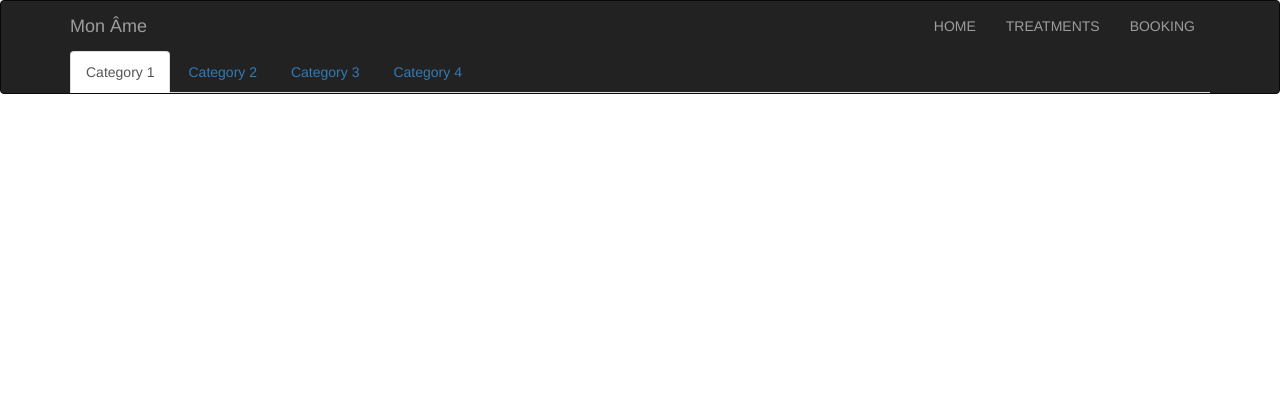
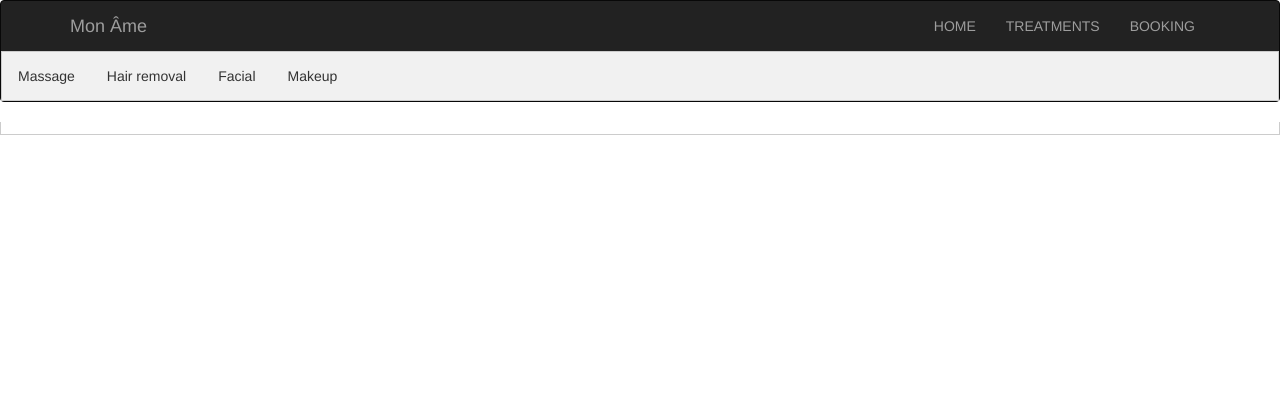
Before and after one commit to EduardsDEV/Mon-me-1st-Year-Project, a Spring app: template bookingsystem/src/main/resources/templates/booking.html in a window 1280 px wide. Shown: the top 420 px of the page. Run offline with Thymeleaf, Linux system fonts and the light colour scheme; the template is opened without the code that fills it, so the values that code supplies are empty; some libraries are stand-ins or nearby versions.

Commit message:
Add link references in comment to show if code is from internet, made treatment webpage and first page of booking

```diff
--- a/bookingsystem/src/main/java/dk/kea/dat16j/therussians/moname/domain/entity/Account.java
+++ b/bookingsystem/src/main/java/dk/kea/dat16j/therussians/moname/domain/entity/Account.java
@@ -9,10 +9,12 @@ import java.util.Collection;
 /**
  * Created by Chris on 18-May-17.
  */
+// Code taken from http://www.baeldung.com/role-and-privilege-for-spring-security-registration
+// and adapted to our project
 @Entity
 @Table(name = "accounts")
-@Inheritance(strategy=InheritanceType.JOINED)
-@DiscriminatorColumn(name="account_type")
+@Inheritance(strategy = InheritanceType.JOINED)
+@DiscriminatorColumn(name = "account_type")
 public abstract class Account {
 
     @Id
--- a/bookingsystem/src/main/java/dk/kea/dat16j/therussians/moname/domain/entity/Privilege.java
+++ b/bookingsystem/src/main/java/dk/kea/dat16j/therussians/moname/domain/entity/Privilege.java
@@ -8,6 +8,8 @@ import java.util.Collection;
 /**
  * Created by Chris on 18-May-17.
  */
+// Code taken from http://www.baeldung.com/role-and-privilege-for-spring-security-registration
+// and adapted to our project
 @Entity
 @Table(name = "privileges")
 public class Privilege {
--- a/bookingsystem/src/main/java/dk/kea/dat16j/therussians/moname/domain/entity/Role.java
+++ b/bookingsystem/src/main/java/dk/kea/dat16j/therussians/moname/domain/entity/Role.java
@@ -8,6 +8,8 @@ import java.util.Collection;
 /**
  * Created by Chris on 18-May-17.
  */
+// Code taken from http://www.baeldung.com/role-and-privilege-for-spring-security-registration
+// and adapted to our project
 @Entity
 @Table(name = "roles")
 public class Role {
--- a/bookingsystem/src/main/java/dk/kea/dat16j/therussians/moname/domain/security/InitialDataLoader.java
+++ b/bookingsystem/src/main/java/dk/kea/dat16j/therussians/moname/domain/security/InitialDataLoader.java
@@ -8,7 +8,6 @@ import dk.kea.dat16j.therussians.moname.domain.repository.RoleRepository;
 import org.springframework.beans.factory.annotation.Autowired;
 import org.springframework.context.ApplicationListener;
 import org.springframework.context.event.ContextRefreshedEvent;
-import org.springframework.security.crypto.password.PasswordEncoder;
 import org.springframework.stereotype.Component;
 import org.springframework.transaction.annotation.Transactional;
 
@@ -18,6 +17,8 @@ import java.util.Collection;
 /**
  * Created by Chris on 18-May-17.
  */
+// Code taken from http://www.baeldung.com/role-and-privilege-for-spring-security-registration
+// and adapted to our project
 @Component
 public class InitialDataLoader implements
         ApplicationListener<ContextRefreshedEvent> {
--- /dev/null
+++ b/bookingsystem/src/main/resources/static/css/tabStyle.css
@@ -0,0 +1,37 @@
+/* Style taken from https://www.w3schools.com/howto/howto_js_tabs.asp*/
+
+/* Style the tab */
+div.tab {
+    overflow: hidden;
+    border: 1px solid #ccc;
+    background-color: #f1f1f1;
+}
+
+/* Style the buttons inside the tab */
+div.tab button {
+    background-color: inherit;
+    float: left;
+    border: none;
+    outline: none;
+    cursor: pointer;
+    padding: 14px 16px;
+    transition: 0.3s;
+}
+
+/* Change background color of buttons on hover */
+div.tab button:hover {
+    background-color: #ddd;
+}
+
+/* Create an active/current tablink class */
+div.tab button.active {
+    background-color: #ccc;
+}
+
+/* Style the tab content */
+.tabcontent {
+    display: none;
+    padding: 6px 12px;
+    border: 1px solid #ccc;
+    border-top: none;
+}
--- a/bookingsystem/src/main/resources/static/index.html
+++ b/bookingsystem/src/main/resources/static/index.html
@@ -24,7 +24,7 @@
                     <li><a href="http://localhost:8080/treatments">TREATMENTS</a></li>
                     <li><a href="http://localhost:8080/appointments">BOOKING</a></li>
                     <li><a href="https://www.facebook.com/monamedk" target="_blank"><img src="images/facebook.png"></a></li>
-                    <li><a href="https://www.instagram.com/monamefrida/" target="_blank"><img src="images/instagram.png"></a></li>
+                    <li><a href="https://www.instagram.com/moname.dk/" target="_blank"><img src="images/instagram.png"></a></li>
                 </ul>
             </div>
         </div>
--- a/bookingsystem/src/main/resources/static/js/tabopener.js
+++ b/bookingsystem/src/main/resources/static/js/tabopener.js
@@ -1,3 +1,5 @@
+// Script taken from https://www.w3schools.com/howto/howto_js_tabs.asp
+
 function openTab(evt, tabInfo) {
     // Declare all variables
     var i, tabcontent, tablinks;
--- a/bookingsystem/src/main/resources/templates/booking.html
+++ b/bookingsystem/src/main/resources/templates/booking.html
@@ -3,8 +3,54 @@
 <head>
     <meta charset="utf-8">
     <title>mon &acirc;me - Hudplejklinik v/ Frida Sandberg</title>
-    <link href="css/booking.css" rel="stylesheet" type="text/css">
     <link rel="stylesheet" href="css/bootstrap.min.css">
+    <link href="css/tabStyle.css" rel="stylesheet" type="text/css">
+
+    <!-- Used for making an url request to the Java application-->
+    <script src="https://ajax.googleapis.com/ajax/libs/jquery/3.2.1/jquery.min.js"></script>
+
+    <script type="text/javascript">
+        $(document).ready(function () {
+            $.ajax({
+                url: "http://localhost:8080/treatments/all",
+                method: "GET",
+                dataType: "json",
+                success: function (data) {
+                    var massageList = "";
+                    var hairRemovalList = "";
+                    var facialList = "";
+                    var makeupList = "";
+                    for (var i = 0; i < data.length; i++) {
+                        var categoryId = data[i].category;
+                        if(categoryId == "massage"){
+                            massageList += "<p align='center'>" + data[i].name + "&nbsp;&nbsp;&nbsp;&nbsp;Price: " + data[i].price + " dkk " + "&nbsp;&nbsp;&nbsp;&nbsp;Duration: " + data[i].duration + " minutes <br>";
+                            massageList += data[i].description + "</p>";
+                            continue;
+                        }
+                        if(categoryId == "hair_removal"){
+                            hairRemovalList += "<p align='center'>" + data[i].name + "&nbsp;&nbsp;&nbsp;&nbsp;Price: " + data[i].price + " dkk " + "&nbsp;&nbsp;&nbsp;&nbsp;Duration: " + data[i].duration + " minutes <br>";
+                            hairRemovalList += data[i].description + "</p>";
+                            continue;
+                        }
+                        if(categoryId == "facial"){
+                            facialList += "<p align='center'>" + data[i].name + "&nbsp;&nbsp;&nbsp;&nbsp;Price: " + data[i].price + " dkk " + "&nbsp;&nbsp;&nbsp;&nbsp;Duration: " + data[i].duration + " minutes <br>";
+                            facialList += data[i].description + "</p>";
+                            continue;
+                        }
+                        if(categoryId == "makeup"){
+                            makeupList += "<p align='center'>" + data[i].name + "&nbsp;&nbsp;&nbsp;&nbsp;Price: " + data[i].price + " dkk " + "&nbsp;&nbsp;&nbsp;&nbsp;Duration: " + data[i].duration + " minutes <br>";
+                            makeupList += data[i].description + "</p>";
+                        }
+                    }
+                    $("#massage").append(massageList);
+                    $("#hair_removal").append(hairRemovalList);
+                    $("#facial").append(facialList);
+                    $("#makeup").append(makeupList);
+                    console.log(data);
+                }
+            });
+        })
+    </script>
 </head>
 <body>
 
@@ -14,7 +60,7 @@
         <div class="container">
             <!-- Logo -->
             <div class="navbar-header">
-                  <a href="index.html" class="navbar-brand" id="logo">Mon &Acirc;me</a>
+                <a href="http://localhost:8080" class="navbar-brand" id="logo">Mon &Acirc;me</a>
             </div>
 
             <!-- Menu Items aligned right-->
@@ -26,16 +72,21 @@
                 </ul>
             </div>
         </div>
-          <div class="container">
-            <ul class="nav nav-tabs">
-              <li role="presentation" class="active"><a href="#">Category 1</a></li>
-              <li role="presentation"><a href="#">Category 2</a></li>
-              <li role="presentation"><a href="#">Category 3</a></li>
-              <li role="presentation"><a href="#">Category 4</a></li>
-            </ul>
+        <div class="tab">
+            <button class="tablinks" onclick="openTab(event, 'massage')">Massage</button>
+            <button class="tablinks" onclick="openTab(event, 'hair_removal')">Hair removal</button>
+            <button class="tablinks" onclick="openTab(event, 'facial')">Facial</button>
+            <button class="tablinks" onclick="openTab(event, 'makeup')">Makeup</button>
         </div>
     </nav>
 </header>
+
+<div>
+    <div id="massage" class="tabcontent" style="display: block;"></div>
+    <div id="hair_removal" class="tabcontent"></div>
+    <div id="facial" class="tabcontent"></div>
+    <div id="makeup" class="tabcontent"></div>
+</div>
 
 <footer class="navbar-fixed-bottom">
     <p class="text-right">
@@ -45,5 +96,6 @@
 
 <script src="js/jquery-3.2.1.min.js"></script>
 <script src="js/bootstrap.min.js"></script>
+<script src="js/tabopener.js" type="text/javascript"></script>
 </body>
 </html>
```
Also changed, not shown: bookingsystem/src/main/resources/static/css/appointments.css (deleted, +0 -8 lines), bookingsystem/src/main/resources/templates/treatments.html (+42 -18 lines). Lines whose indentation alone changed are shown as unchanged.
